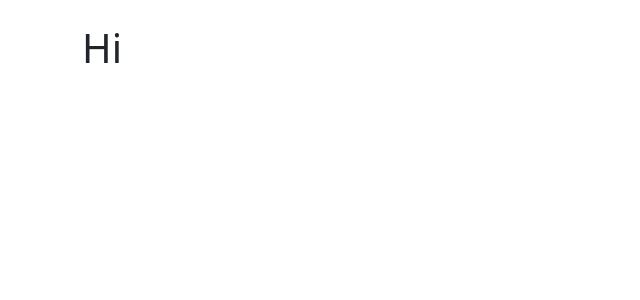
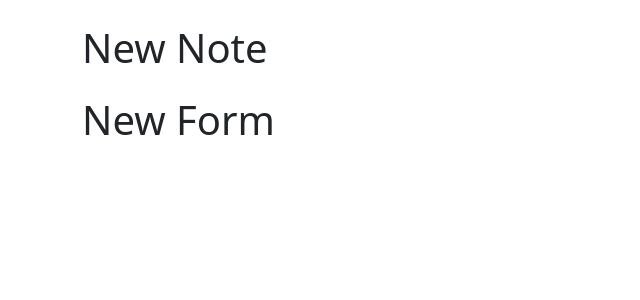
Before and after one commit to aiefymenko/react-note-taking-app, a React (Vite) app: page /new in a window 1280 px wide. Shown: the top 300 px of the page, without its empty margins (0-640 px from the left). Built offline with nearby package versions, Linux system fonts and the light colour scheme.

Commit message:
Create a NoteForm component

```diff
--- a/src/NewNote.tsx
+++ b/src/NewNote.tsx
@@ -1,3 +1,8 @@
+import { NoteForm } from "./NoteForm"
+
 export function NewNote() {
-  return <h1> Hi </h1>
+  return <>
+  <h1 className="mb-4"> New Note </h1>
+  <NoteForm />
+  </>
 }
--- /dev/null
+++ b/src/NoteForm.tsx
@@ -0,0 +1,5 @@
+export function NoteForm() {
+  return <>
+  <h1>New Form</h1>
+  </>
+}
```
